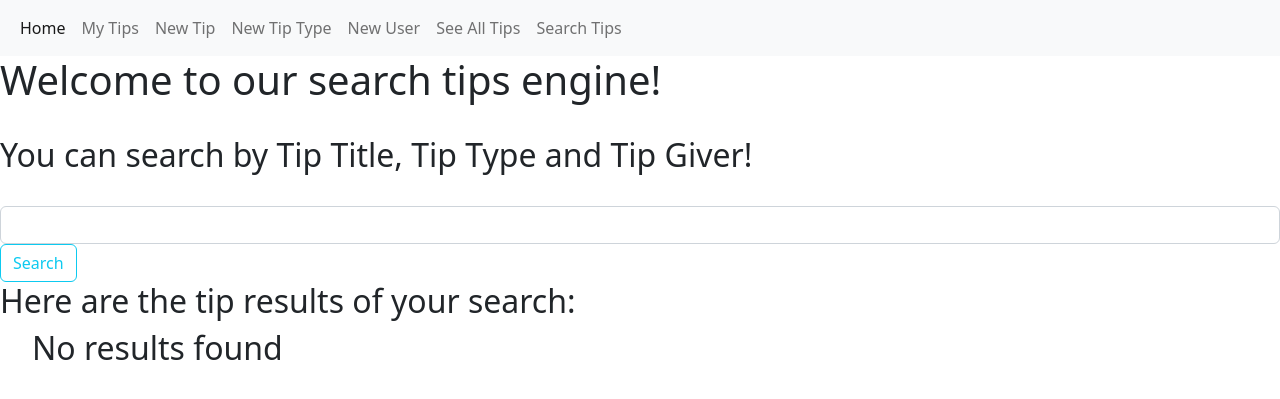
After one commit to diogosiqlemos/give10_website, a Django app: page /give10/results/ in a window 1280 px wide. The commit adds this page. Shown: the top 399 px of the page. Run offline with Django 3.2, Linux system fonts and the light colour scheme.

Commit message:
Added list all and search tips
Created search engine and list all tips

```diff
--- a/DjangoApp/templates/base.html
+++ b/DjangoApp/templates/base.html
@@ -34,6 +34,12 @@
               <li class="nav-item">
                 <a class="nav-link" href="{% url 'give10:signup' %}">New User</a>
               </li>
+              <li class="nav-item">
+                <a class="nav-link" href="{% url 'give10:all_tips' %}">See All Tips</a>
+              </li>
+              <li class="nav-item">
+                <a class="nav-link" href="{% url 'give10:search' %}">Search Tips</a>
+              </li>
             </ul>
         </div>
     </nav>
--- /dev/null
+++ b/give10/templates/give10/search.html
@@ -0,0 +1,28 @@
+{% extends 'base.html' %}
+
+{% block content %}
+
+<h1>Welcome to our search tips engine!</h1>
+<br>
+<h2>You can search by Tip Title, Tip Type and Tip Giver!</h2>
+<br>
+
+<form class="form-inline my-2 my-lg-0" method="GET" action="{% url 'give10:search' %}" >
+            <input class="form-control mr-sm-2" type="search" name="search">
+            <button class="btn btn btn-outline-info my-2 my-sm-0" type="submit"> Search </button>
+</form>
+
+<h2>Here are the tip results of your search:</h2>
+
+<ul>
+    {% for tip in all_search_results %}
+    <li>
+        <a href="{% url 'give10:tip_detail' tip.pk %}">{{tip}} - {{tip.tip_giver}}</a>
+        <br>
+    </li>
+    {% empty %}
+        <h2>No results found</h2>
+    {% endfor %}
+</ul>
+
+{% endblock %}
--- a/give10/templates/give10/tip_detail.html
+++ b/give10/templates/give10/tip_detail.html
@@ -11,8 +11,9 @@
 <div>{{tip.tip_giver}}</div><br>
 <div>{{tip.link}}</div><br>
 <br>
+{% if tip.tip_giver == request.user %}
 <a href="{% url 'give10:tip_update' tip.pk %}">Update Tip</a>
 <br>
 <a href="{% url 'give10:tip_delete' tip.pk %}">Delete Tip</a>
-
+{% endif %}
 {% endblock %}
--- a/give10/urls.py
+++ b/give10/urls.py
@@ -1,5 +1,6 @@
 from django.urls import path
-from .views import index, SignUpView, ViewByUser, TipCreate, TipDetail, TiptypeCreate, TipDeleteView, TipUpdate
+from .views import index, SignUpView, ViewByUser, ViewAll, TipCreate
+from .views import TipDetail, TiptypeCreate, TipDeleteView, TipUpdate, SearchView
 
 app_name = 'give10'
 
@@ -7,6 +8,8 @@ urlpatterns = [
     path('', index, name='index'),
     path('signup/', SignUpView.as_view(), name='signup'),
     path('profile/', ViewByUser.as_view(), name='profile'),
+    path('alltips/', ViewAll.as_view(), name='all_tips'),
+    path('results/', SearchView.as_view(), name='search'),
     path('new_tiptype/', TiptypeCreate.as_view(), name='new_tiptype'),
     path('new_tip/', TipCreate.as_view(), name='new_tip'),
     path('tip/<int:pk>/', TipDetail.as_view(), name='tip_detail'),
--- a/give10/views.py
+++ b/give10/views.py
@@ -37,6 +37,29 @@ class ViewByUser(LoginRequiredMixin, ListView):
     def get_queryset(self):
         return Tip.objects.filter(tip_giver = self.request.user).all()
 
+class ViewAll(LoginRequiredMixin, ListView):
+    model = Tip
+    template_name = 'give10/alltips.html'
+    paginate_by = 5
+
+    def get_queryset(self):
+        return Tip.objects.all()
+
+class SearchView(ListView):
+    model = Tip
+    template_name = 'give10/search.html'
+    context_object_name = 'all_search_results'
+
+    def get_queryset(self):
+        result = super(SearchView, self).get_queryset()
+        query = self.request.GET.get('search')
+        if query:
+            postresult = Tip.objects.filter(title__contains=query) | Tip.objects.filter(tiptype__name__contains=query) | Tip.objects.filter(tip_giver__username__contains=query)
+            result = postresult
+        else:
+            result = None
+        return result
+
 
 class TiptypeCreate(LoginRequiredMixin, CreateView):
     model = Tiptype
```
Also changed, not shown: give10/templates/give10/alltips.html (added, +18 -0 lines), db.sqlite3.
